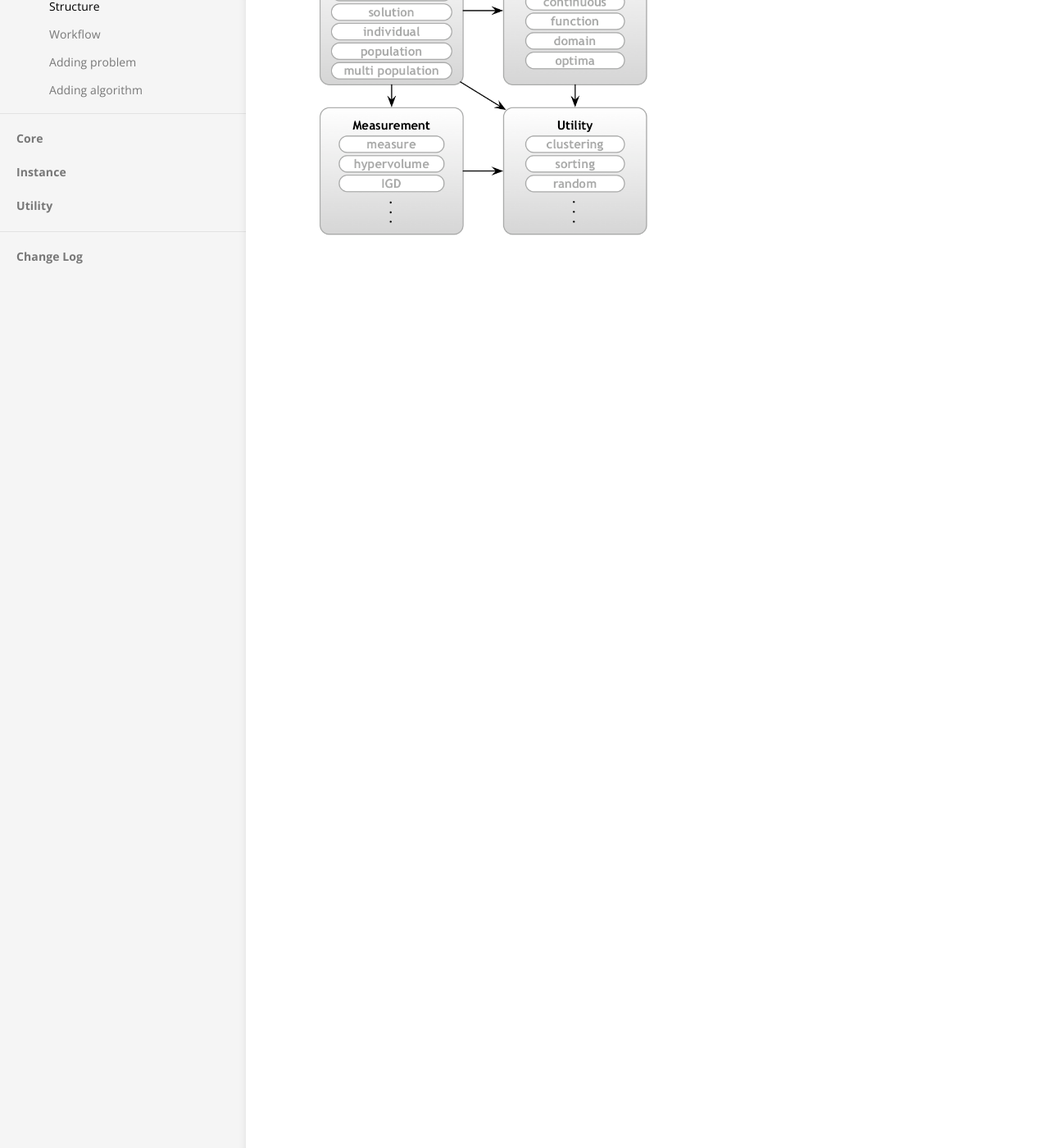
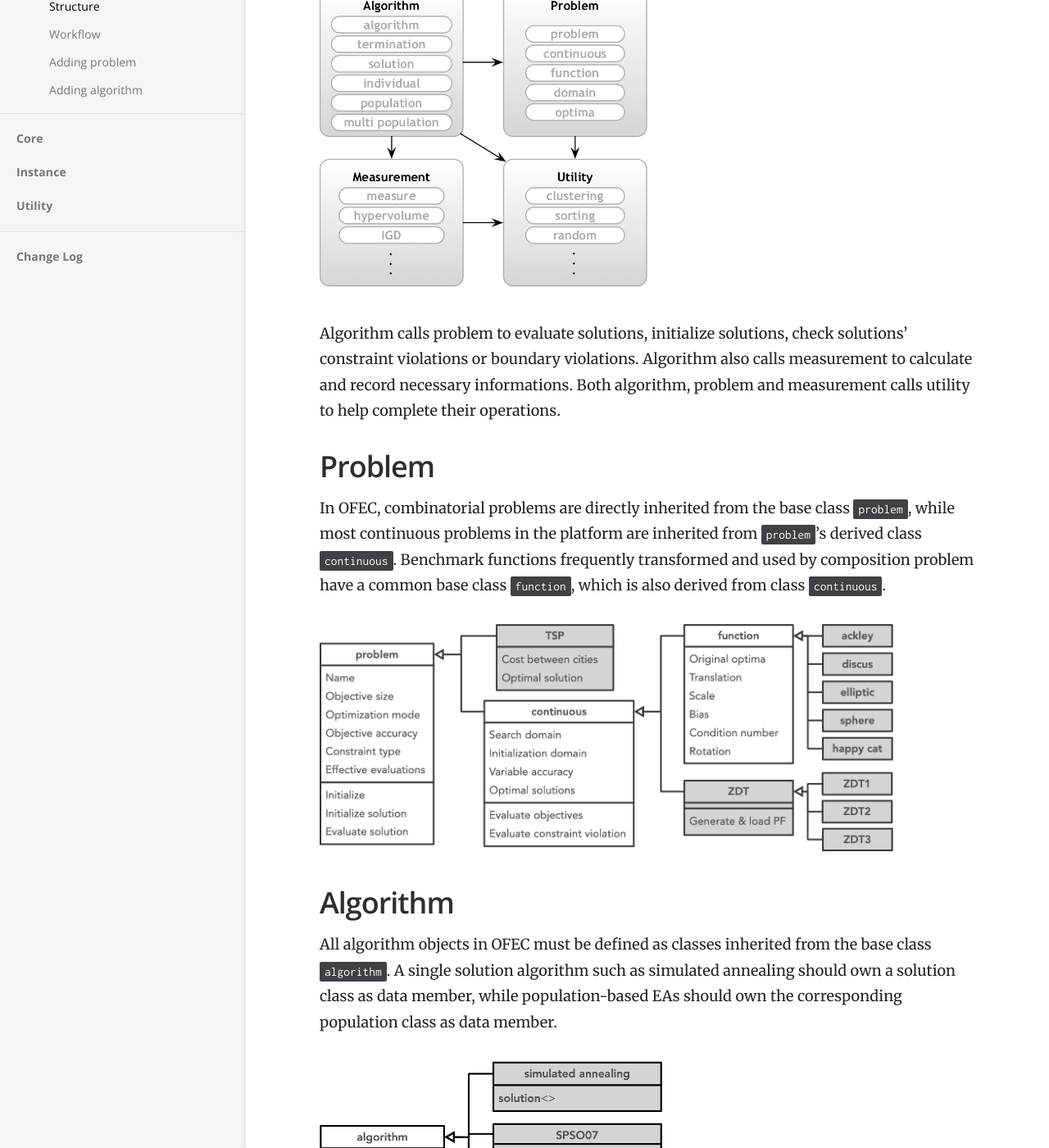
Before and after one commit to Changhe160/OFEC_Alpha_doc, a Jekyll site: the page built from _tutorials/Development/structure.md, in a window 1280 px wide and 1400 px high, scrolled down 270 px. Shown: the whole window at 82% size. Built offline with Jekyll 4.4.1, drawn with Linux system fonts in a browser that asks for light colours; some of the changed text lies outside the part shown.

Commit message:
Update Development/structure

```diff
--- a/_tutorials/Development/structure.md
+++ b/_tutorials/Development/structure.md
@@ -3,5 +3,28 @@ title: Structure
 category: Development
 order: 1
 ---
+OFEC consists of four major components, i.e., problem, algorithm, measurement and utility.
 
 <img src="../../images/OFEC_component_diagram.png" width="400">
+
+Algorithm calls problem to evaluate solutions, initialize solutions, check solutions' constraint violations or boundary violations. Algorithm also calls measurement to calculate and record necessary informations. Both algorithm, problem and measurement calls utility to help complete their operations.
+
+## Problem
+In OFEC, combinatorial problems are directly inherited from the base class `problem`, while most continuous problems in the platform are inherited from `problem`'s derived class `continuous`. Benchmark functions frequently transformed and used by composition problem have a common base class `function`, which is also derived from class `continuous`.
+
+<img src="../../images/Structure_Problem.png" width="700">
+
+## Algorithm
+All algorithm objects in OFEC must be defined as classes inherited from the base class `algorithm`. A single solution algorithm such as simulated annealing should own a solution class as data member, while population-based EAs should own the corresponding population class as data member.
+
+<img src="../../images/Structure_Algorithm.png" width="600">
+
+The template class `solution` consists of decision variables, objective values, and constraint violation. The encoding of decision variables and the type of objective values are determined by its two template parameters. It can call the bound problem instance to initialize its decision variables or evaluate its objectives and constraint violation.
+
+Derived from the template class `solution`, the template class `individual` can add an index to label its position in the population.
+
+<img src="../../images/Structure_Individual.png" width="650">
+
+OFEC also defines the population as a template class, and the only template parameter is the individual type. This template parameter must be classes inherited from the template class `individual`.
+
+<img src="../../images/Structure_Population.png" width="650">
```
Also changed, not shown: images/Structure_Algorithm.png (added), images/Structure_Individual.png (added), images/Structure_Population.png (added), images/Structure_Problem.png (added).
